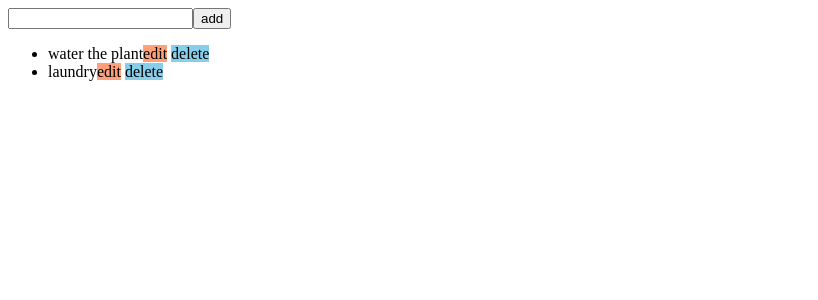
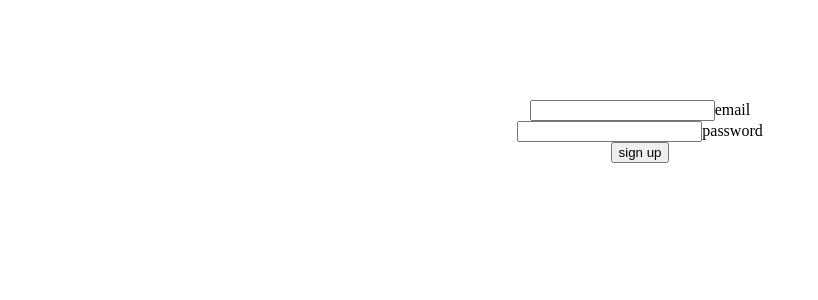
Before and after one commit to prem-0009/react-todo, a React (Create React App) app: page / in a window 1280 px wide. Shown: the top 300 px of the page, without its empty margins (0-818 px from the left). Built offline with nearby package versions, Linux system fonts and the light colour scheme.

Commit message:
validator

```diff
--- a/package.json
+++ b/package.json
@@ -10,6 +10,7 @@
     "react-dom": "^17.0.1",
     "react-scripts": "4.0.0",
     "uuid": "^8.3.1",
+    "validator": "^13.1.17",
     "web-vitals": "^0.2.4"
   },
   "scripts": {
--- a/src/App.js
+++ b/src/App.js
@@ -1,28 +1,114 @@
-import React, { Component } from 'react';
-import { v4 as uuidv4 } from 'uuid';
-
-import Todo from './components/Todo.js'
-import TodoView from './components/TodoView.js';
+import React, { Component } from "react";
 
 
+// import Todo from "./components/Todo.js";
+import TodoView from "./components/TodoView.js";
+import validator from "validator";
+// import validator from "validator";
 
 class App extends Component {
+  state = {
+    isAuth: false,
+    email:'',
+    password:'',
+    emailError:false,
+    emailErrorMessage:'',
+    passwordError:false,
+    passwordErrorMessage:'',
+  };
+
+  handleOnSubmit = ()=>{
+
+  }
+
+  handleOnChangeEmail = (event)=>{
+    // console.log(event)
+    this.setState({
+
+      [event.target.name]:event.target.value,
+    },()=>{
+      const {email}= this.state;
+      let isEmail = validator.isEmail(email);
+      if(!isEmail){
+        this.setState({
+          emailError:true,
+          emailErrorMessage:'put correct email',
+        })
+      } else if (isEmail){
+        this.setState({
+          emailError: false,
+          emailErrorMessage:'',
+        })
+      }
+
+    })
+  }
+
+  handleOnChangePassword=(event)=>{
+    this.setState({
+      [event.target.name]:event.target.value
+    },()=>{
+      let {password} = this.state;
+      let  regularExpression = `/^(?=.*[0-9])(?=.*[!@#$%^&*])[a-zA-Z0-9!@#$%^&*]{6,16}$/`;
+      let isPassword = validator.matches(password,
+        regularExpression
+        )
+
+      if(!isPassword ){
+        this.setState({
+          passwordError:true,
+          passwordErrorMessage:'enter correct format'
+        })
+      } else if(password){
+        this.setState({
+          passwordError:false,
+          passwordErrorMessage:''
+        })
+      }
+
+    })
+  }
+
 
   render() {
-
+    const { isAuth,email,password,emailError
+    ,emailErrorMessage,passwordError,
+  passwordErrorMessage, } = this.state;
     return (
       <div>
+        {emailError ?
+        (<div>  {emailErrorMessage}  </div>):(null)}
 
+        {passwordError ?
+        <div>{passwordErrorMessage}</div>:  null   }
 
-      <TodoView/>
-      {/* <Todo/> */}
-
-
-
+        {isAuth ? (
+          <TodoView />
+        ) : (
+          <form
+            onSubmit={this.handleOnSubmit}
+            style={{ textAlign: "center", marginTop: "100px" }}>
+            <input
+            type="text"
+            name="email"
+            value={email}
+            onChange={this.handleOnChangeEmail}
+            />
+            email
+            <br />
+            <input
+            type="text"
+            name="password"
+            value={password}
+            onChange={this.handleOnChangePassword}
+            />
+            password<br/>
+            <button onClick={this.handleOnSubmit}>sign up</button>
+          </form>
+        )}
       </div>
-    )
+    );
   }
 }
 
-
 export default App;
```
Also changed, not shown: src/components/Todo.js (+11 -4 lines), 1 other file (tests, documents, lock files or other folders).
